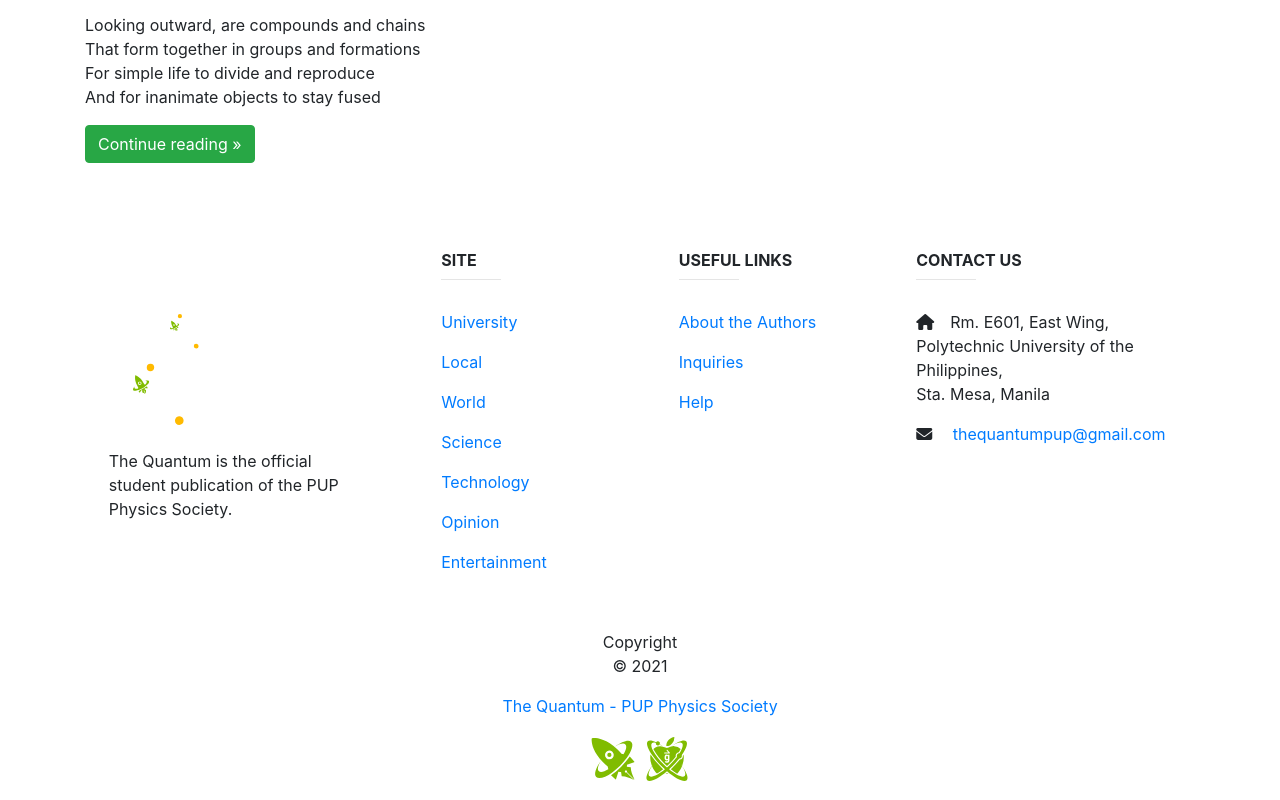
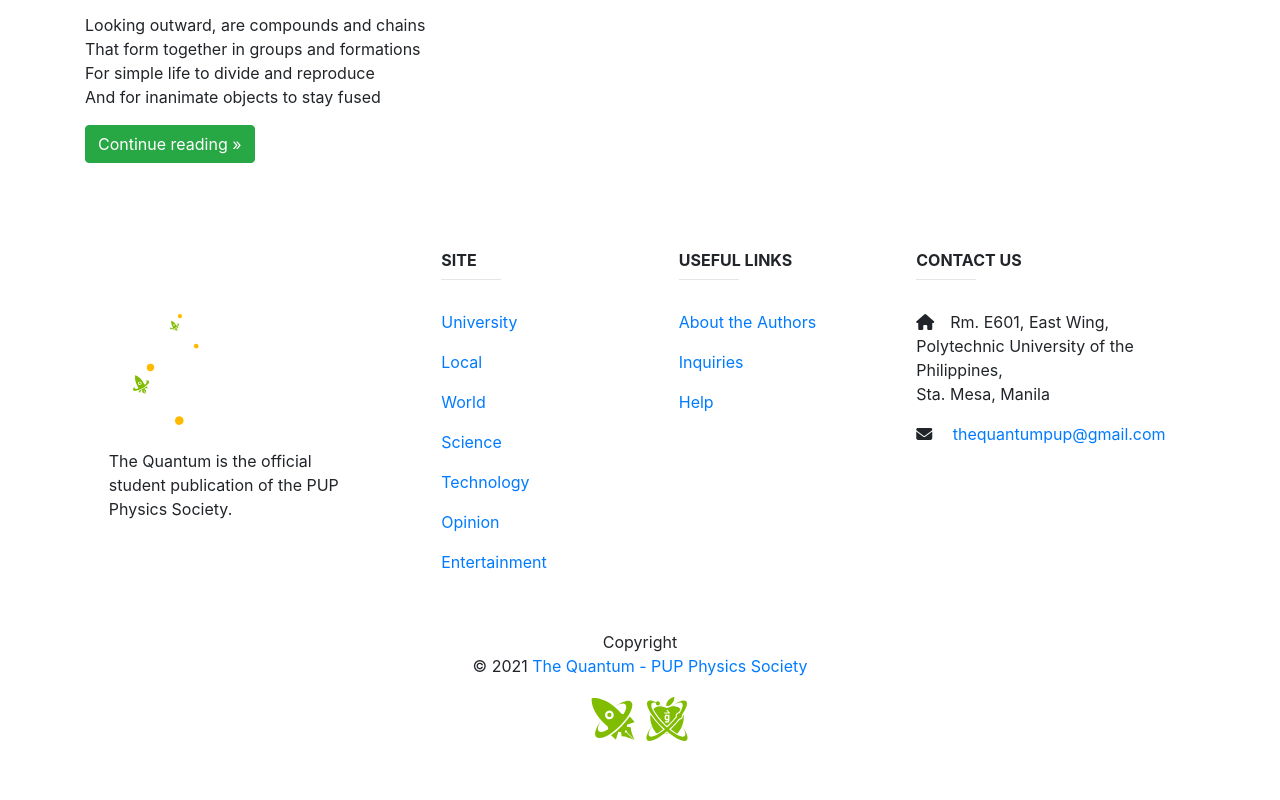
Before and after one commit to pupthequantum/pupthequantum.github.io, a website: page index.html in a window 1280 px wide. Shown: the part 4155-4955 px from the top of the page. After the commit the page ends 4915 px from the top, so only its background shows below. Drawn offline with nearby package versions, Linux system fonts and the light colour scheme.

```diff
--- a/footer.html
+++ b/footer.html
@@ -58,7 +58,7 @@
     </div>
     <div class="footer-copyright text-center py-3">Copyright
         <br>
-        <p>&copy; 2021 </p><a href="https://www.facebook.com/pupthequantum/">The Quantum - PUP Physics Society</a>
+        <span>&copy; 2021 <a href="https://www.facebook.com/pupthequantum/">The Quantum - PUP Physics Society</a></span>
     </div>
     <div class="footer-logos flex-nowrap text-center align-items-center">
         <img src="/images/thequantum-rocket.svg" style="width: 50px; height: 50px" alt="">
```
